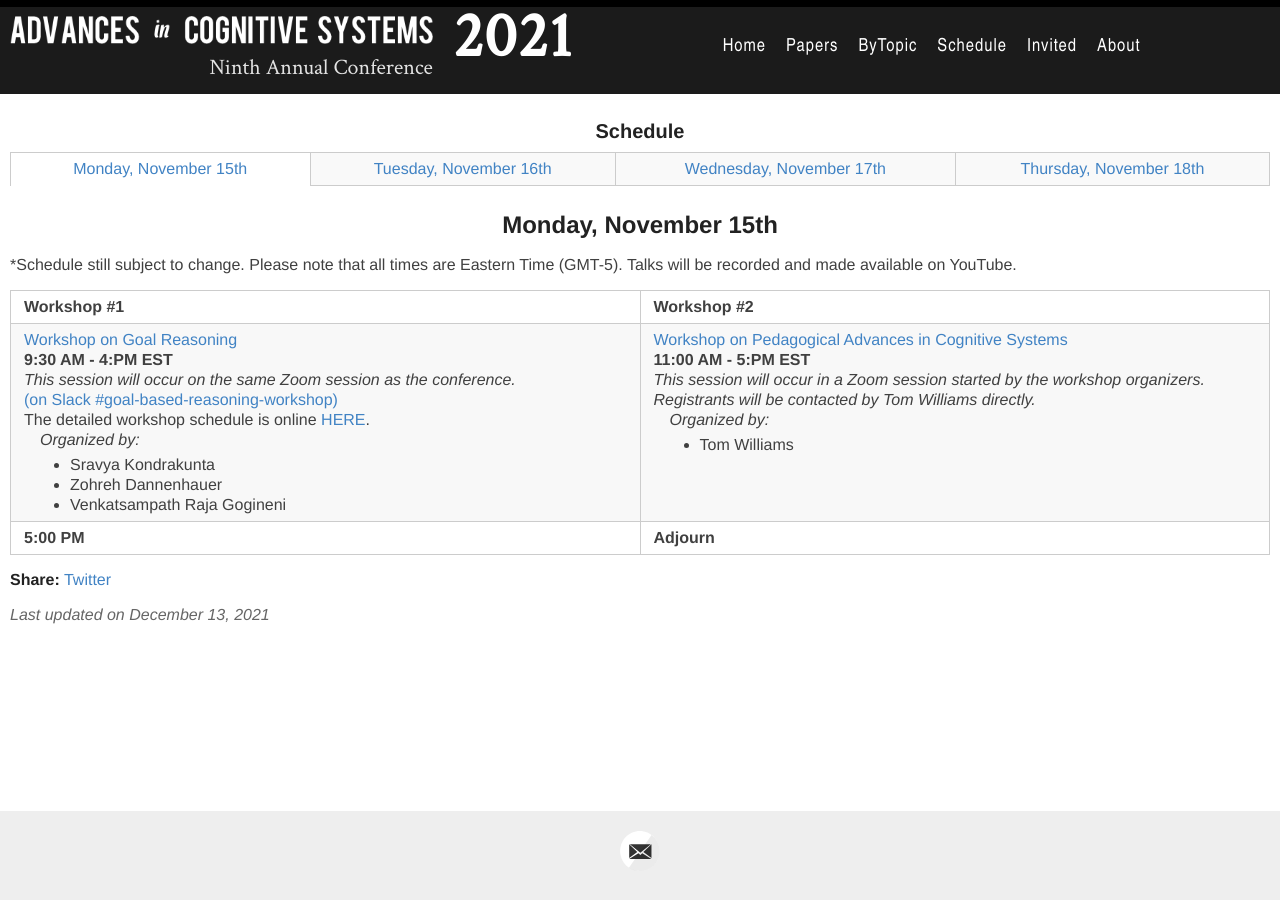
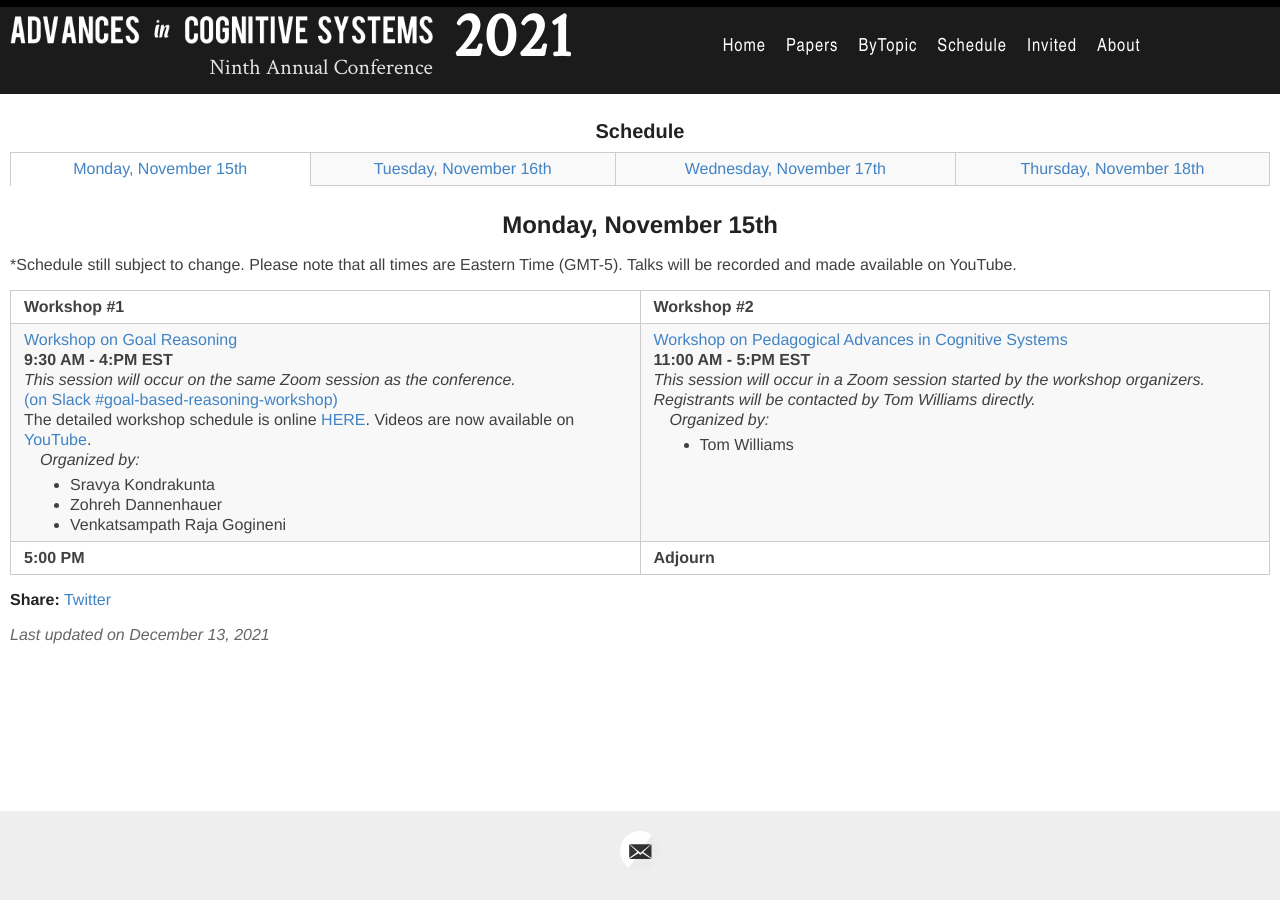
Before and after one commit to AdvancesInCognitiveSystems/acs2021, a Jekyll site: the page built from _days/monday-day0.md, in a window 1280 px wide. Built offline with Jekyll 4.4.1, drawn with Linux system fonts in a browser that asks for light colours.

Commit message:
pointer to GRW videos

```diff
--- a/_days/monday-day0.md
+++ b/_days/monday-day0.md
@@ -22,7 +22,10 @@ on Goal Reasoning</a><br>
 <i>This session will occur on the same Zoom session as the
 conference.</i><br>
 <a onClick="goToSlackChannel(110)"> (on Slack #goal-based-reasoning-workshop)</a><br>
-The detailed workshop schedule is online  <a href="https://sravya-kondrakunta.github.io/9thGoal-Reasoning-Workshop/index.html#schedule">HERE</a>.<br>
+The detailed workshop schedule is online  <a
+href="https://sravya-kondrakunta.github.io/9thGoal-Reasoning-Workshop/index.html#schedule">HERE</a>.
+
+Videos are now available on <a href="https://www.youtube.com/channel/UCnauiOznBbCn9mly60XgY9g">YouTube</a>. <br>
 
 
 
```
